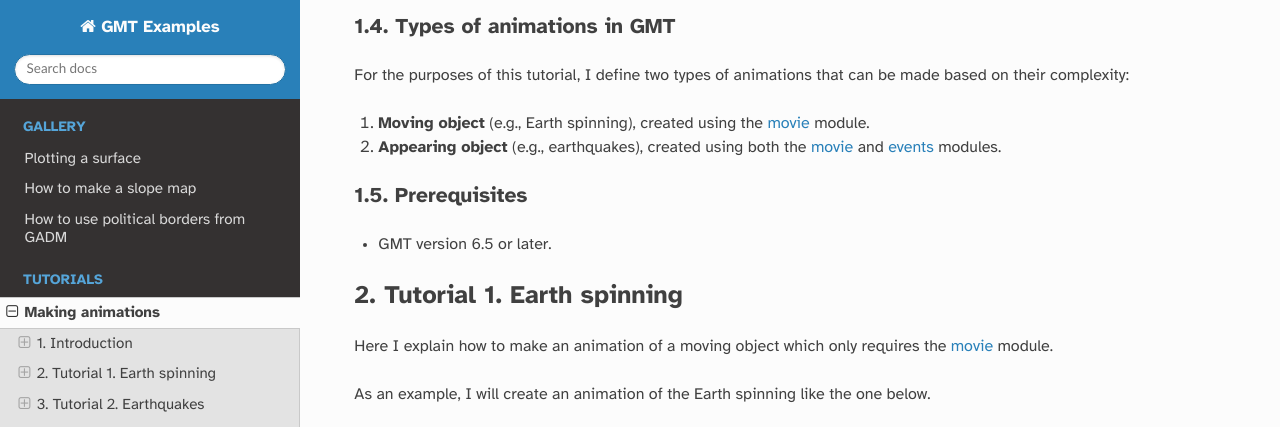
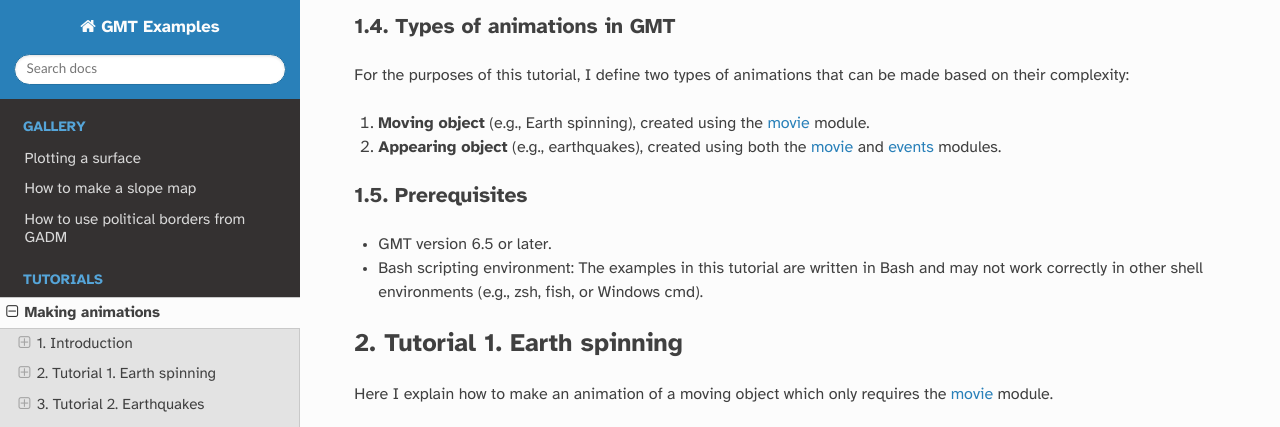
Before and after one commit to GenericMappingTools/gmt-examples, a Sphinx documentation site: the page built from docs/tutorials/advance/animation.rst, in a window 1280 px wide and 900 px high, scrolled down 1144 px, cut to the strip 0-427 px from the top of the window. Built offline with Sphinx 7.4.7 and the Read the Docs theme 3.1.0, drawn with Linux system fonts in a browser that asks for light colours.

Commit message:
Mention bash scripts

```diff
--- a/docs/tutorials/advance/animation.rst
+++ b/docs/tutorials/advance/animation.rst
@@ -65,7 +65,7 @@ For the purposes of this tutorial, I define two types of animations that can be
 ==================
 
 - GMT version 6.5 or later.
-
+- Bash scripting environment: The examples in this tutorial are written in Bash and may not work correctly in other shell environments (e.g., zsh, fish, or Windows cmd).
 
 2. Tutorial 1. Earth spinning
 ~~~~~~~~~~~~~~~~~~~~~~~~~~~~~
```
